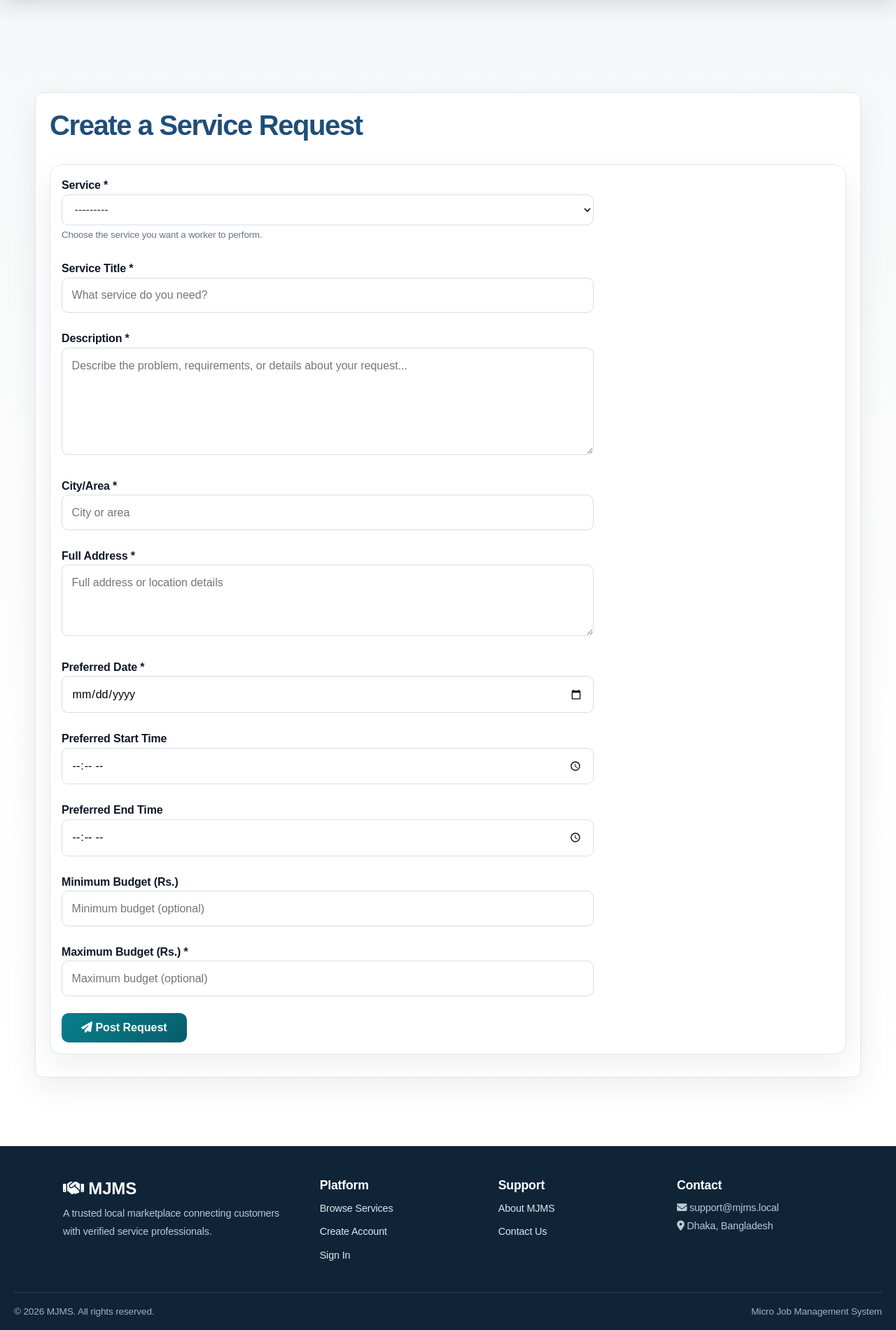
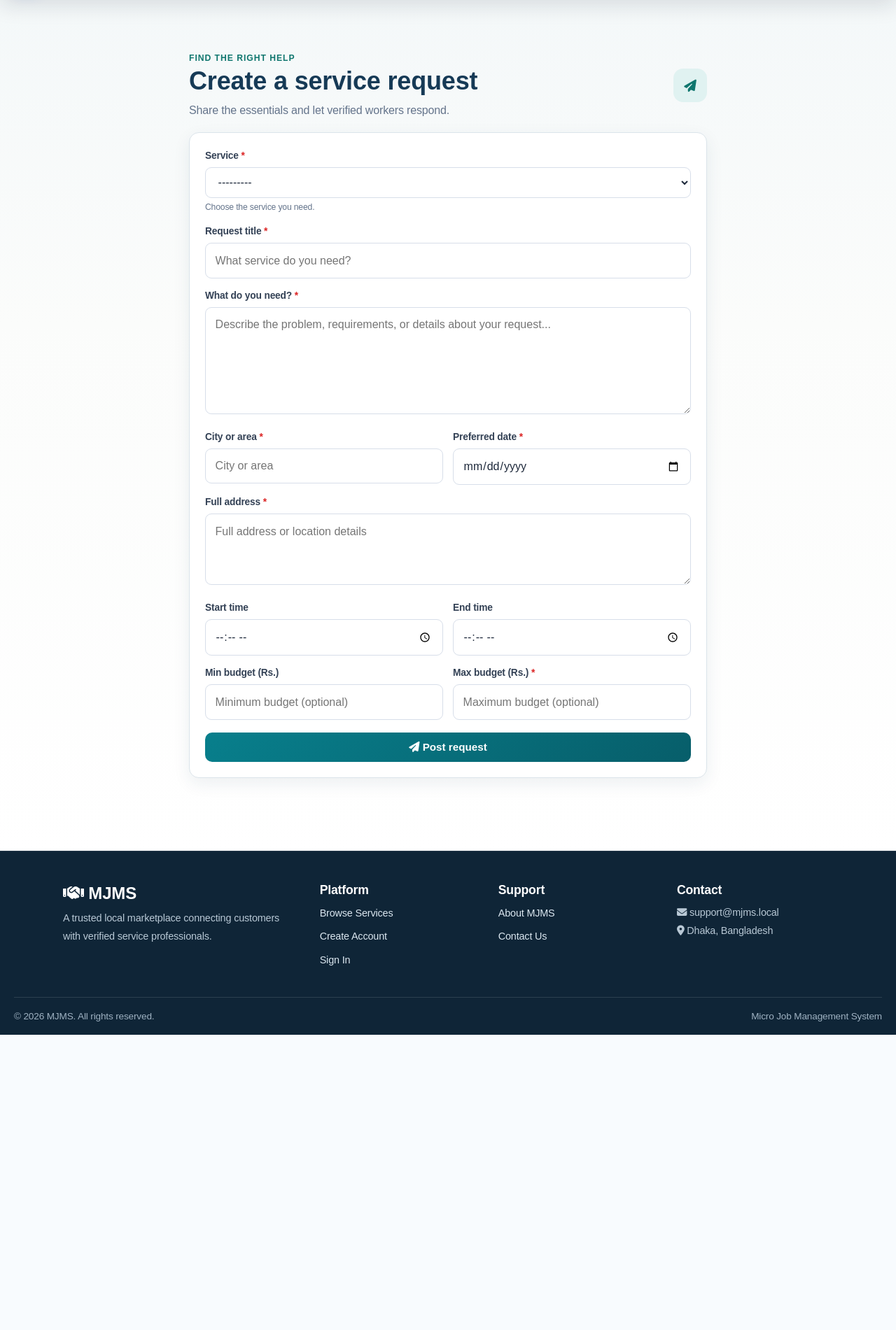
Before and after one commit to jmmahafuz-stack/Microjob_Management, a Django app: page /bookings/requests/create/ in a window 1280 px wide. Shown: the part 73-1974 px from the top of the page at 70% size. After the commit the page ends 1552 px from the top, so only its background shows below. Run offline with Django 5.2, Linux system fonts and the light colour scheme; the visitor is signed in with stand-in values (Sample User, id 1); data that the repository does not hold is empty; parts of the project's set-up code (start-up, migrations or seed data) failed here and were passed over.

Commit message:
update service request html page

```diff
--- a/templates/bookings/service_request_form.html
+++ b/templates/bookings/service_request_form.html
@@ -4,167 +4,97 @@
 {% block title %}Create Service Request{% endblock %}
 
 {% block content %}
-<div class="container" style="margin-top: 100px; margin-bottom: 50px;">
-    <div class="row justify-content-center">
-        <div class="col-md-8">
-            <h1 style="margin-bottom: 30px;">Create a Service Request</h1>
-
-            <div class="card shadow-sm">
-                <div class="card-body p-4">
-                    <form method="post" class="needs-validation">
-                        {% csrf_token %}
-
-                        <div class="mb-3">
-                            <label for="{{ form.service.id_for_label }}" class="form-label">
-                                <strong>Service *</strong>
-                            </label>
-                            {{ form.service }}
-                            {% if form.service.errors %}
-                                <div class="invalid-feedback d-block">{{ form.service.errors.0 }}</div>
-                            {% endif %}
-                            <small class="form-text text-muted">Choose the service you want a worker to perform.</small>
+<div class="request-page">
+    <div class="request-heading">
+        <div>
+            <p class="request-eyebrow">Find the right help</p>
+            <h1>Create a service request</h1>
+            <p>Share the essentials and let verified workers respond.</p>
+        </div>
+        <span class="request-icon" aria-hidden="true"><i class="fas fa-paper-plane"></i></span>
     </div>
 
-                        <div class="mb-3">
-                            <label for="{{ form.title.id_for_label }}" class="form-label">
-                                <strong>Service Title *</strong>
-                            </label>
+    <form method="post" class="request-form">
+        {% csrf_token %}
+        {% if form.non_field_errors %}
+            <div class="request-error">{{ form.non_field_errors.0 }}</div>
+        {% endif %}
+
+        <div class="request-fields">
+            <div class="request-field request-field--wide">
+                <label for="{{ form.service.id_for_label }}">Service <span>*</span></label>
+                {{ form.service }}
+                <small>Choose the service you need.</small>
+                {% if form.service.errors %}<div class="request-error">{{ form.service.errors.0 }}</div>{% endif %}
+            </div>
+            <div class="request-field request-field--wide">
+                <label for="{{ form.title.id_for_label }}">Request title <span>*</span></label>
                 {{ form.title }}
-                            {% if form.title.errors %}
-                                <div class="invalid-feedback d-block">
-                                    {{ form.title.errors.0 }}
+                {% if form.title.errors %}<div class="request-error">{{ form.title.errors.0 }}</div>{% endif %}
             </div>
-                            {% endif %}
+            <div class="request-field request-field--wide">
+                <label for="{{ form.description.id_for_label }}">What do you need? <span>*</span></label>
+                {{ form.description }}
+                {% if form.description.errors %}<div class="request-error">{{ form.description.errors.0 }}</div>{% endif %}
             </div>
-
-                        <div class="mb-3">
-                            <label for="{{ form.description.id_for_label }}" class="form-label">
-                                <strong>Description *</strong>
-                            </label>
-                            {{ form.description }}
-                            {% if form.description.errors %}
-                                <div class="invalid-feedback d-block">
-                                    {{ form.description.errors.0 }}
+            <div class="request-field">
+                <label for="{{ form.location.id_for_label }}">City or area <span>*</span></label>
+                {{ form.location }}
+                {% if form.location.errors %}<div class="request-error">{{ form.location.errors.0 }}</div>{% endif %}
             </div>
-                            {% endif %}
+            <div class="request-field">
+                <label for="{{ form.preferred_date.id_for_label }}">Preferred date <span>*</span></label>
+                {{ form.preferred_date }}
+                {% if form.preferred_date.errors %}<div class="request-error">{{ form.preferred_date.errors.0 }}</div>{% endif %}
             </div>
-
-                        <div class="row">
-                            <div class="col-md-6">
-                                <div class="mb-3">
-                                    <label for="{{ form.location.id_for_label }}" class="form-label">
-                                        <strong>City/Area *</strong>
-                                    </label>
-                                    {{ form.location }}
-                                    {% if form.location.errors %}
-                                        <div class="invalid-feedback d-block">
-                                            {{ form.location.errors.0 }}
+            <div class="request-field request-field--wide">
+                <label for="{{ form.address.id_for_label }}">Full address <span>*</span></label>
+                {{ form.address }}
+                {% if form.address.errors %}<div class="request-error">{{ form.address.errors.0 }}</div>{% endif %}
             </div>
-                                    {% endif %}
+            <div class="request-field">
+                <label for="{{ form.preferred_time_start.id_for_label }}">Start time</label>
+                {{ form.preferred_time_start }}
             </div>
+            <div class="request-field">
+                <label for="{{ form.preferred_time_end.id_for_label }}">End time</label>
+                {{ form.preferred_time_end }}
+            </div>
+            <div class="request-field">
+                <label for="{{ form.budget_min.id_for_label }}">Min budget (Rs.)</label>
+                {{ form.budget_min }}
+            </div>
+            <div class="request-field">
+                <label for="{{ form.budget_max.id_for_label }}">Max budget (Rs.) <span>*</span></label>
+                {{ form.budget_max }}
+                {% if form.budget_max.errors %}<div class="request-error">{{ form.budget_max.errors.0 }}</div>{% endif %}
             </div>
         </div>
 
-                        <div class="mb-3">
-                            <label for="{{ form.address.id_for_label }}" class="form-label">
-                                <strong>Full Address *</strong>
-                            </label>
-                            {{ form.address }}
-                            {% if form.address.errors %}
-                                <div class="invalid-feedback d-block">
-                                    {{ form.address.errors.0 }}
-                                </div>
-                            {% endif %}
-                        </div>
-
-                        <div class="row">
-                            <div class="col-md-6">
-                                <div class="mb-3">
-                                    <label for="{{ form.preferred_date.id_for_label }}" class="form-label">
-                                        <strong>Preferred Date *</strong>
-                                    </label>
-                                    {{ form.preferred_date }}
-                                    {% if form.preferred_date.errors %}
-                                        <div class="invalid-feedback d-block">
-                                            {{ form.preferred_date.errors.0 }}
-                                        </div>
-                                    {% endif %}
-                                </div>
-                            </div>
-                        </div>
-
-                        <div class="row">
-                            <div class="col-md-6">
-                                <div class="mb-3">
-                                    <label for="{{ form.preferred_time_start.id_for_label }}" class="form-label">
-                                        <strong>Preferred Start Time</strong>
-                                    </label>
-                                    {{ form.preferred_time_start }}
-                                </div>
-                            </div>
-                            <div class="col-md-6">
-                                <div class="mb-3">
-                                    <label for="{{ form.preferred_time_end.id_for_label }}" class="form-label">
-                                        <strong>Preferred End Time</strong>
-                                    </label>
-                                    {{ form.preferred_time_end }}
-                                </div>
-                            </div>
-                        </div>
-
-                        <div class="row">
-                            <div class="col-md-6">
-                                <div class="mb-3">
-                                    <label for="{{ form.budget_min.id_for_label }}" class="form-label">
-                                        <strong>Minimum Budget (Rs.)</strong>
-                                    </label>
-                                    {{ form.budget_min }}
-                                </div>
-                            </div>
-                            <div class="col-md-6">
-                                <div class="mb-3">
-                                    <label for="{{ form.budget_max.id_for_label }}" class="form-label">
-                                        <strong>Maximum Budget (Rs.) *</strong>
-                                    </label>
-                                    {{ form.budget_max }}
-                                    {% if form.budget_max.errors %}
-                                        <div class="invalid-feedback d-block">
-                                            {{ form.budget_max.errors.0 }}
-                                        </div>
-                                    {% endif %}
-                                    {% if form.non_field_errors %}
-                                        <div class="invalid-feedback d-block">
-                                            {{ form.non_field_errors.0 }}
-                                        </div>
-                                    {% endif %}
-                                </div>
-                            </div>
-                        </div>
-
-                        <div class="d-grid gap-2">
-                            <button type="submit" class="btn btn-primary btn-lg">
-                                <i class="fas fa-paper-plane"></i> Post Request
-                            </button>
-                        </div>
+        <button type="submit" class="request-submit"><i class="fas fa-paper-plane"></i> Post request</button>
     </form>
-                </div>
-            </div>
-        </div>
-    </div>
 </div>
 
 <style>
-    .form-input, .form-textarea, .form-select {
-        border-radius: 0.375rem;
-        border: 1px solid #ddd;
-        padding: 0.75rem;
-        font-size: 1rem;
-        transition: border-color 0.3s ease;
-    }
-
-    .form-input:focus, .form-textarea:focus, .form-select:focus {
-        border-color: #007bff;
-        box-shadow: 0 0 0 0.2rem rgba(0, 123, 255, 0.25);
-    }
+    .request-page { max-width: 780px; margin: 42px auto 56px; padding: 0 20px; }
+    .request-heading { display: flex; align-items: center; justify-content: space-between; gap: 20px; margin-bottom: 18px; }
+    .request-heading h1 { margin: 0 0 5px; font-size: clamp(1.7rem, 3vw, 2.25rem); color: #163a56; }
+    .request-heading p { margin: 0; color: #64748b; }
+    .request-eyebrow { color: #0f766e !important; font-size: .76rem; font-weight: 700; letter-spacing: .08em; text-transform: uppercase; }
+    .request-icon { display: grid; place-items: center; flex: 0 0 48px; height: 48px; border-radius: 14px; background: #e0f2f1; color: #0f766e; font-size: 1.1rem; }
+    .request-form { padding: 22px; border: 1px solid #dbe4ea; border-radius: 14px; background: #fff; box-shadow: 0 8px 24px rgba(22, 58, 86, .08); }
+    .request-fields { display: grid; grid-template-columns: repeat(2, minmax(0, 1fr)); gap: 14px; }
+    .request-field { min-width: 0; }
+    .request-field--wide { grid-column: 1 / -1; }
+    .request-field label { display: block; margin-bottom: 5px; color: #334155; font-size: .86rem; font-weight: 650; }
+    .request-field label span { color: #dc2626; }
+    .request-field input, .request-field select, .request-field textarea { width: 100%; box-sizing: border-box; padding: 9px 11px; border: 1px solid #cbd5e1; border-radius: 8px; color: #1e293b; font: inherit; background: #fff; }
+    .request-field textarea { min-height: 74px; resize: vertical; }
+    .request-field input:focus, .request-field select:focus, .request-field textarea:focus { outline: 0; border-color: #0f766e; box-shadow: 0 0 0 3px rgba(15, 118, 110, .12); }
+    .request-field small { display: block; margin-top: 4px; color: #64748b; font-size: .76rem; }
+    .request-error { margin-top: 5px; color: #b91c1c; font-size: .78rem; }
+    .request-submit { width: 100%; margin-top: 18px; padding: 11px 16px; border: 0; border-radius: 8px; background: #0f766e; color: #fff; font-weight: 700; cursor: pointer; transition: background .2s ease, transform .2s ease; }
+    .request-submit:hover { background: #115e59; transform: translateY(-1px); }
+    @media (max-width: 600px) { .request-page { margin-top: 28px; } .request-form { padding: 16px; } .request-fields { grid-template-columns: 1fr; } .request-field--wide { grid-column: auto; } }
 </style>
 {% endblock %}
```
Lines whose indentation alone changed are shown as unchanged.
